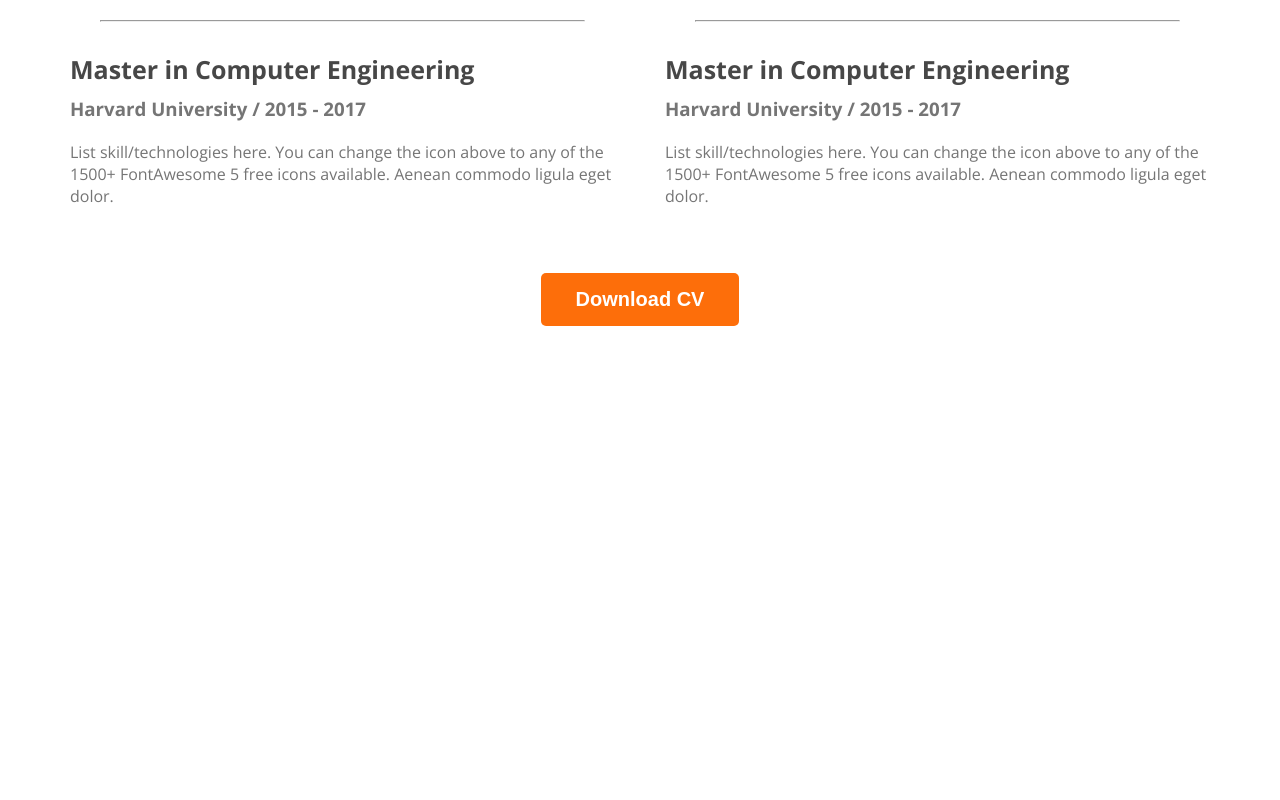
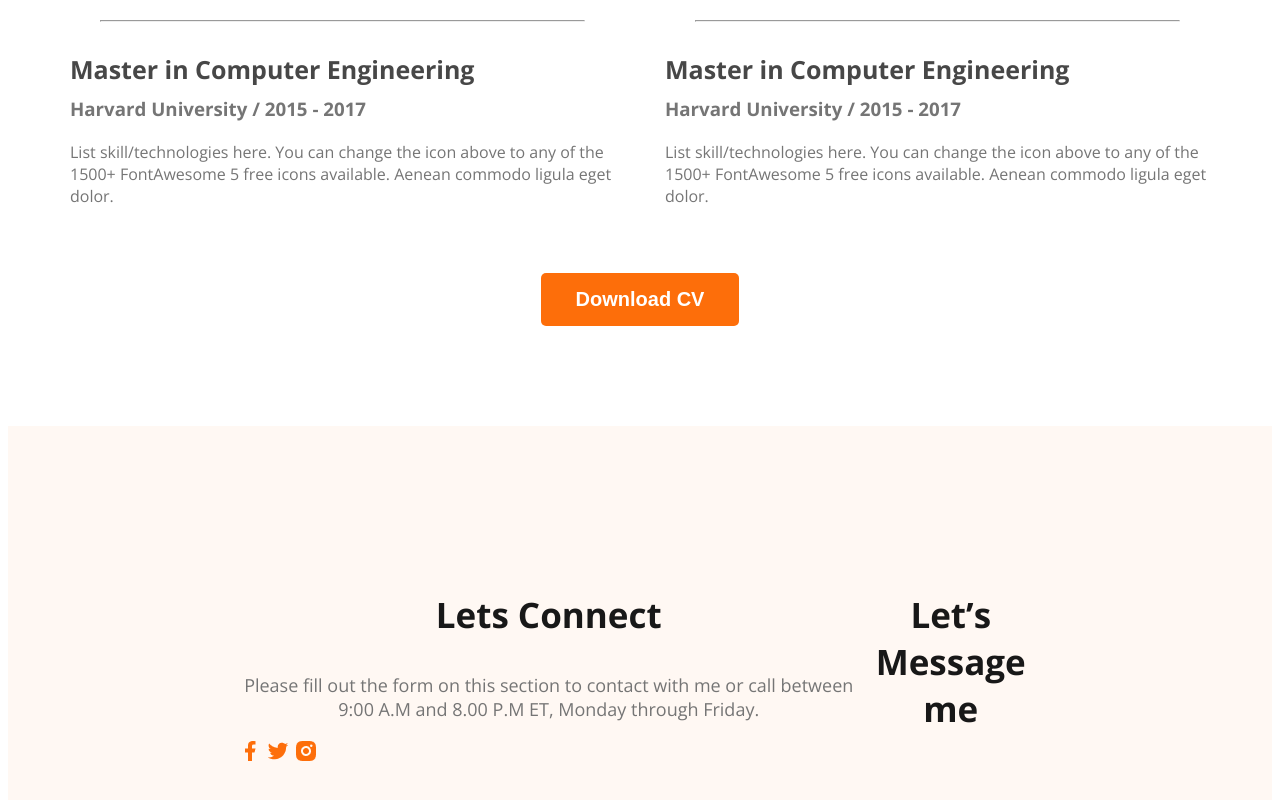
Before and after one commit to im-sanny/responsive-webdeveloper-portfolio, a plain HTML site: page index.html in a window 1280 px wide. Shown: the part 2868-3668 px from the top of the page. Before the commit the page ends 3202 px from the top, so only its background shows below. Drawn offline with nearby package versions, Linux system fonts and the light colour scheme.

Commit message:
besic footer added

```diff
--- a/index.html
+++ b/index.html
@@ -155,6 +155,21 @@
           </section>
 
          </main>
-    <footer></footer>
+    <footer>
+        <div class="footer-column">
+            <h3 class="section-title">Lets Connect</h3>
+            <p class="section-description">
+                Please fill out the form on this section to contact with me or call between 9:00 A.M and 8.00 P.M ET, Monday through Friday.
+            </p>
+            <div class="social-links">
+                <a href=""><img src="/images/icons/facebook.png" alt=""></a>
+                <a href=""><img src="/images/icons/twitter.png" alt=""></a>
+                <a href=""><img src="/images/icons/insta.png" alt=""></a>
+            </div>
+        </div>
+        <div class="footer-column">
+            <h3 class="section-title">Let’s Message me</h3>
+        </div>
+    </footer>
 </body>
 </html>
--- a/styles/portfolio.css
+++ b/styles/portfolio.css
@@ -174,3 +174,10 @@ nav{
    text-align: center;
    margin-top: 50px;
  }
+ /* footer section */
+ footer{
+   display: flex;
+   background: #FFF8F3;
+   margin-top: 100px;
+   padding: 130px 230px;
+ }
```
